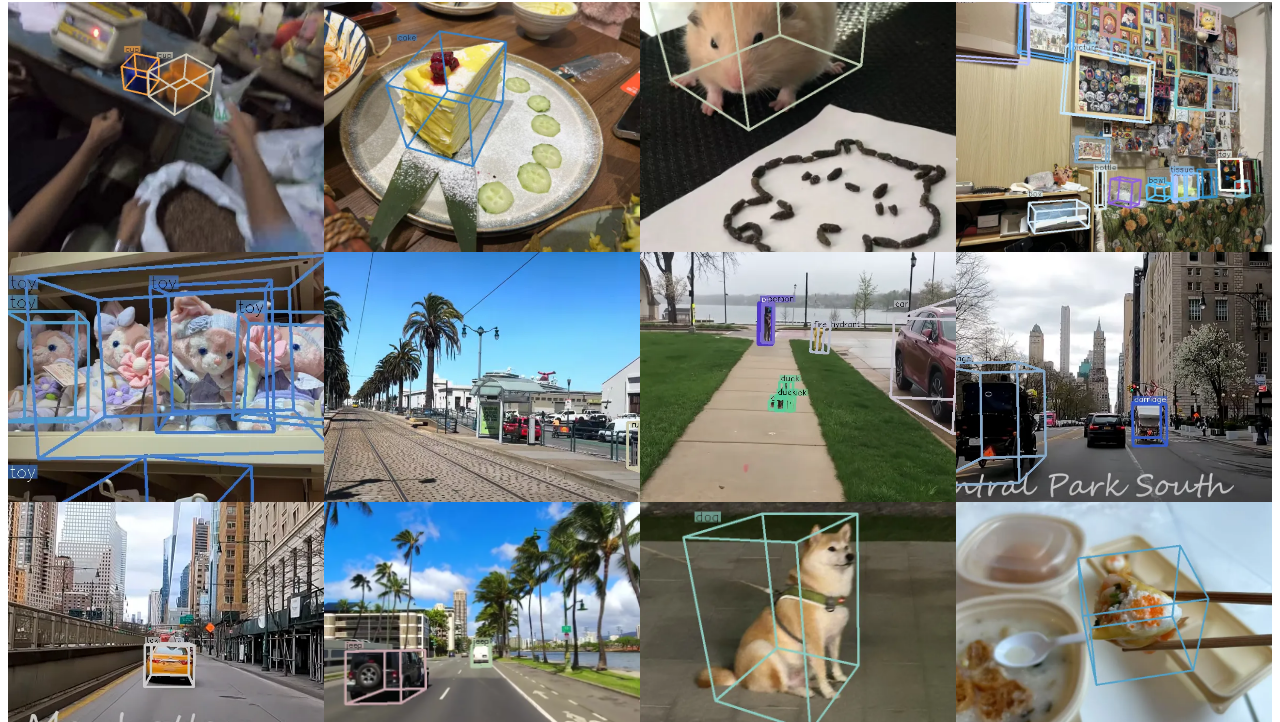
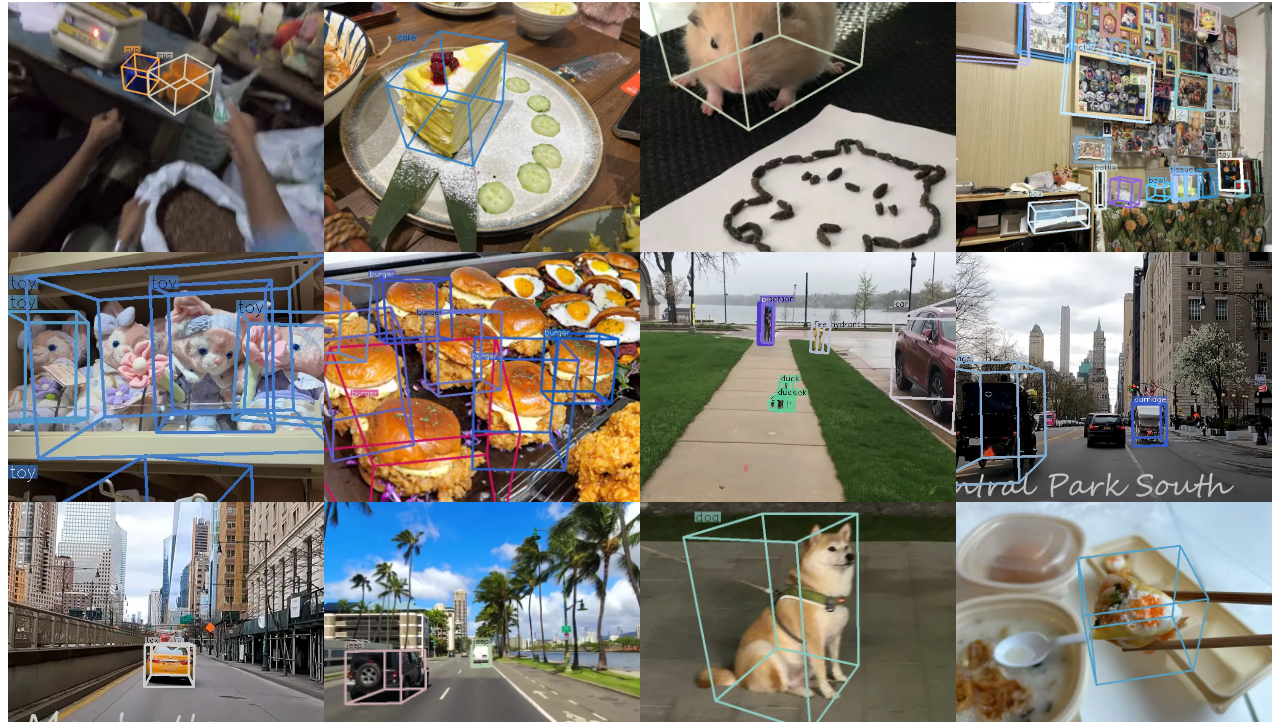
Before and after one commit to Anonymous111-bot/DetAny3D, a plain HTML site: page index.html in a window 1280 px wide. Shown: the part 78-800 px from the top of the page. Drawn offline with Linux system fonts and the light colour scheme; files whose address does not match are found by name.

Commit message:
Update index.html

```diff
--- a/index.html
+++ b/index.html
@@ -27,7 +27,7 @@
   </div>
     <div class="image-row">
     <img src="static/images/image28.webp" alt="test4">
-    <img src="static/images/image35.webp" alt="test4">
+    <img src="static/images/image78.webp" alt="test4">
     <img src="static/images/image355.webp" alt="test4">
     <img src="static/images/image36.webp" alt="test4">
   </div>
```
